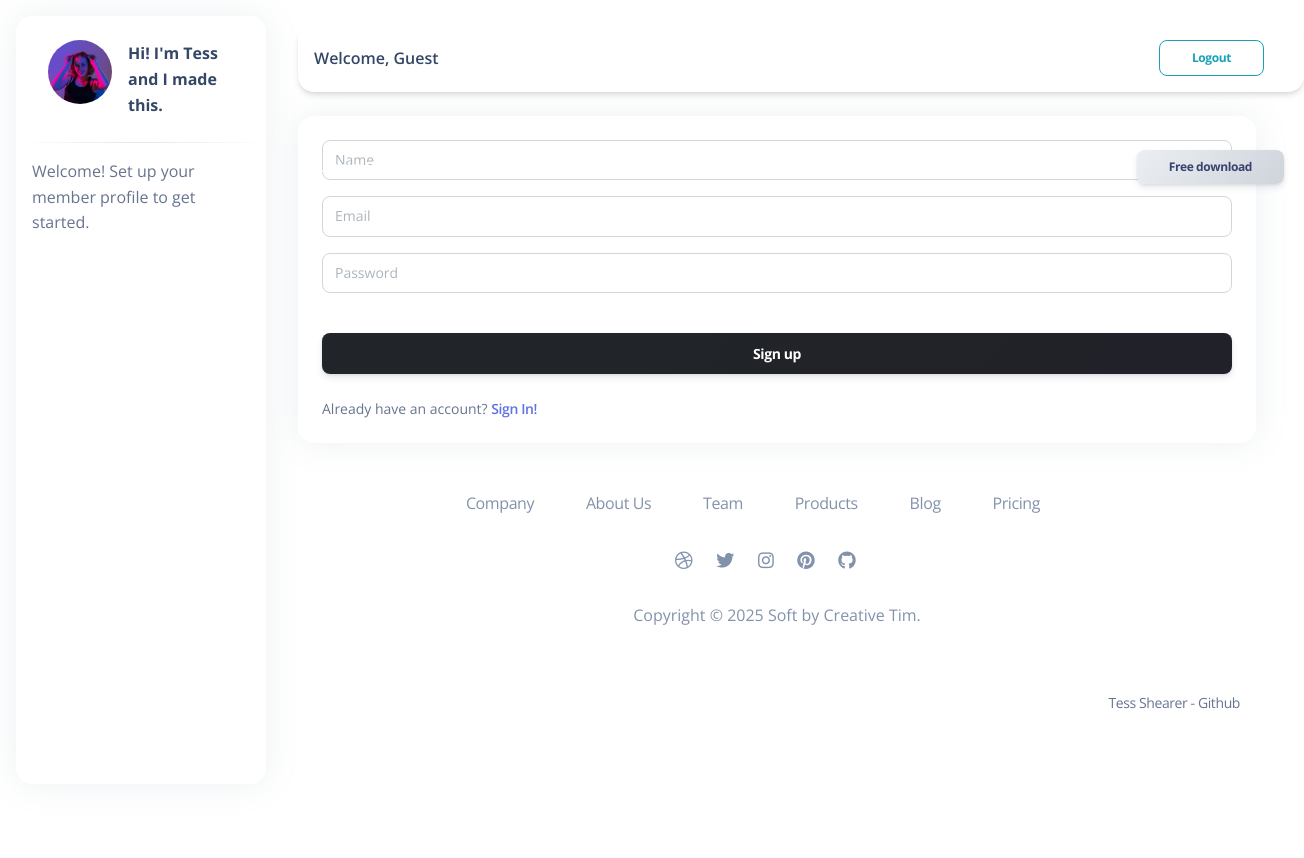
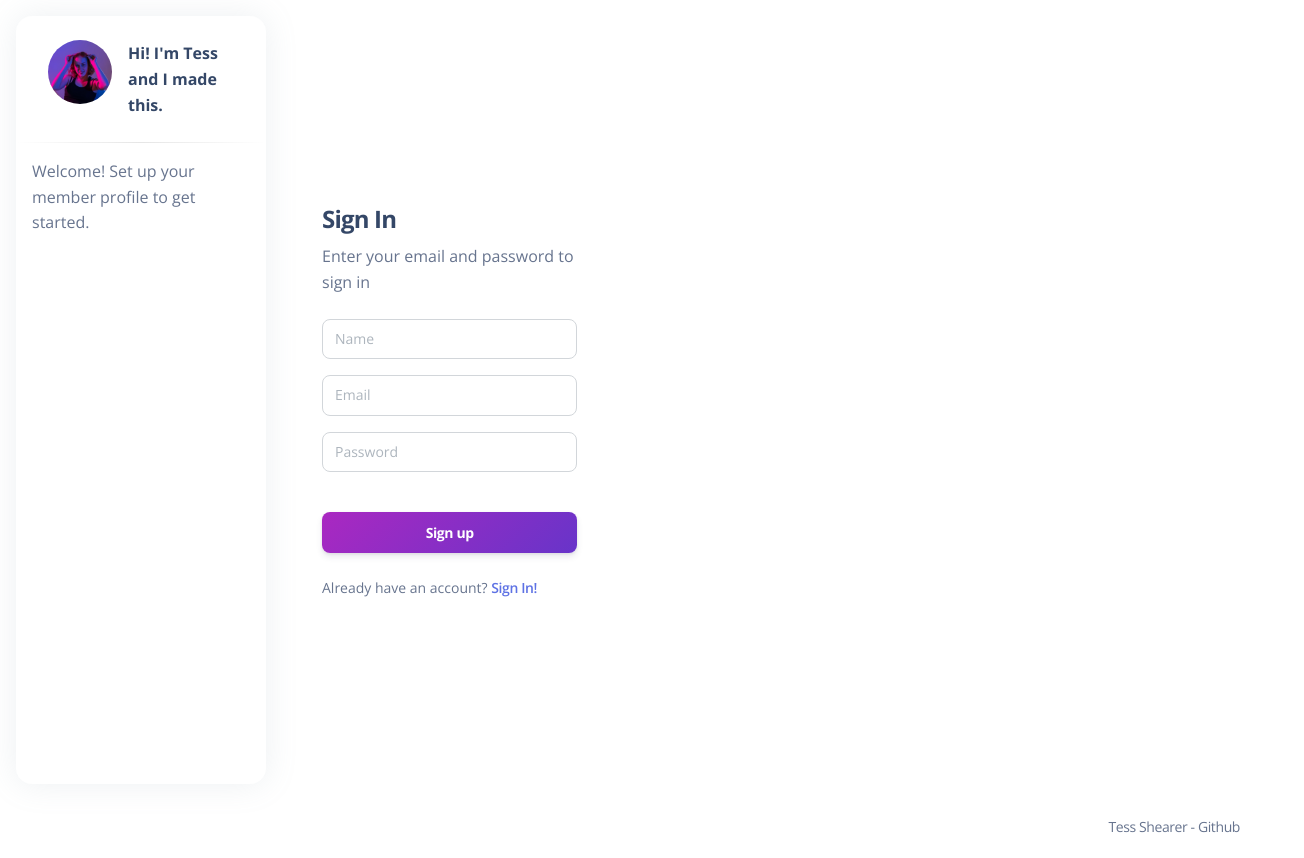
Before and after one commit to TessShearer/song-ranker, a Vue app: page /signup in a window 1280 px wide. Shown: the whole page, 1304 px wide, since content can reach past the window. Before the commit the page ends 800 px from the top, so only its background shows below. Built offline with nearby package versions, Linux system fonts and the light colour scheme.

Commit message:
adjust sign up page to match styling

```diff
--- a/src/views/SignIn.vue
+++ b/src/views/SignIn.vue
@@ -1,11 +1,13 @@
 <script setup>
 
-import { ref, onMounted } from 'vue'
+import { ref, onMounted, onBeforeMount, onBeforeUnmount} from 'vue'
 import { supabase } from '@/supabaseClient'
 import { useRouter } from 'vue-router'
 import ArgonInput from "@/components/ArgonInput.vue";
 import ArgonSwitch from "@/components/ArgonSwitch.vue";
 import ArgonButton from "@/components/ArgonButton.vue";
+import { useStore } from "vuex";
+const store = useStore();
 
 const router = useRouter()
 
@@ -13,6 +15,14 @@ const router = useRouter()
 const email = ref('')
 const password = ref('')
 const errorMessage = ref('')
+
+onBeforeMount(() => {
+  store.state.showNavbar = false;
+});
+onBeforeUnmount(() => {
+  store.state.showNavbar = true;
+
+});
 
 // Login function
 const signIn = async () => {
--- a/src/views/SignUp.vue
+++ b/src/views/SignUp.vue
@@ -2,11 +2,20 @@
 import { ref } from 'vue'
 // import { useRouter } from 'vue-router'
 import { supabase } from '@/supabaseClient'
+import { onBeforeMount, onBeforeUnmount } from "vue";
+import { useStore } from "vuex";
+const store = useStore();
 
-import Navbar from "@/examples/PageLayout/NavbarLayout.vue";
-import AppFooter from "@/examples/PageLayout/FooterLayout.vue";
 import ArgonInput from "@/components/ArgonInput.vue";
 import ArgonButton from "@/components/ArgonButton.vue";
+
+onBeforeMount(() => {
+  store.state.showNavbar = false;
+});
+onBeforeUnmount(() => {
+  store.state.showNavbar = true;
+
+});
 
 // Form state
 const name = ref('')
@@ -50,19 +59,22 @@ const signUp = async () => {
 
   }
 }
+
 </script>
 
 <template>
-  <div class="container top-0 position-sticky z-index-sticky">
+
+  <main class="mt-0 main-content">
+    <section>
+      <div class="page-header min-vh-100">
+        <div class="container">
           <div class="row">
-      <div class="col-12">
-        <navbar isBtn="bg-gradient-light" />
+            <div class="mx-auto col-xl-4 col-lg-5 col-md-7 d-flex flex-column mx-lg-0">
+              <div class="card card-plain">
+                <div class="pb-0 card-header text-start">
+                  <h4 class="font-weight-bolder">Sign In</h4>
+                  <p class="mb-0">Enter your email and password to sign in</p>
                 </div>
-    </div>
-  </div>
-  <main class="main-content mt-0">
-    <div class="container">
-          <div class="card z-index-0">
                 <div class="card-body">
                   <form role="form">
                     <argon-input v-model="name" id="name" type="text" placeholder="Name" aria-label="Name" />
@@ -70,7 +82,7 @@ const signUp = async () => {
                     <argon-input v-model="password" id="password" type="password" placeholder="Password"
                       aria-label="Password" />
                     <div class="text-center">
-                  <argon-button fullWidth color="dark" variant="gradient" class="my-4 mb-2" @click.prevent="signUp">
+                      <argon-button fullWidth class="my-4 mb-2 custom-signup-btn" @click.prevent="signUp">
                         Sign up
                       </argon-button>
                     </div>
@@ -85,12 +97,16 @@ const signUp = async () => {
                 </div>
               </div>
             </div>
+          </div>
+        </div>
+      </div>
+    </section>
   </main>
-  <app-footer />
+
 </template>
 
 <style scoped>
-.custom-login-btn {
+.custom-signup-btn {
   background: linear-gradient(135deg, #aa28c1, #6834c9);
   color: white;
   border: none;
```
Lines whose indentation alone changed are shown as unchanged.
